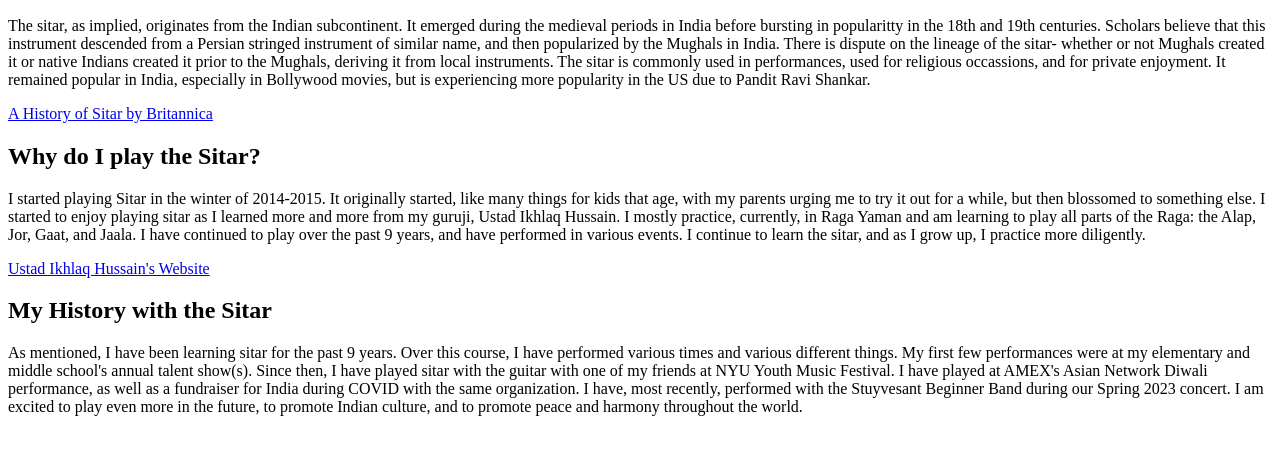
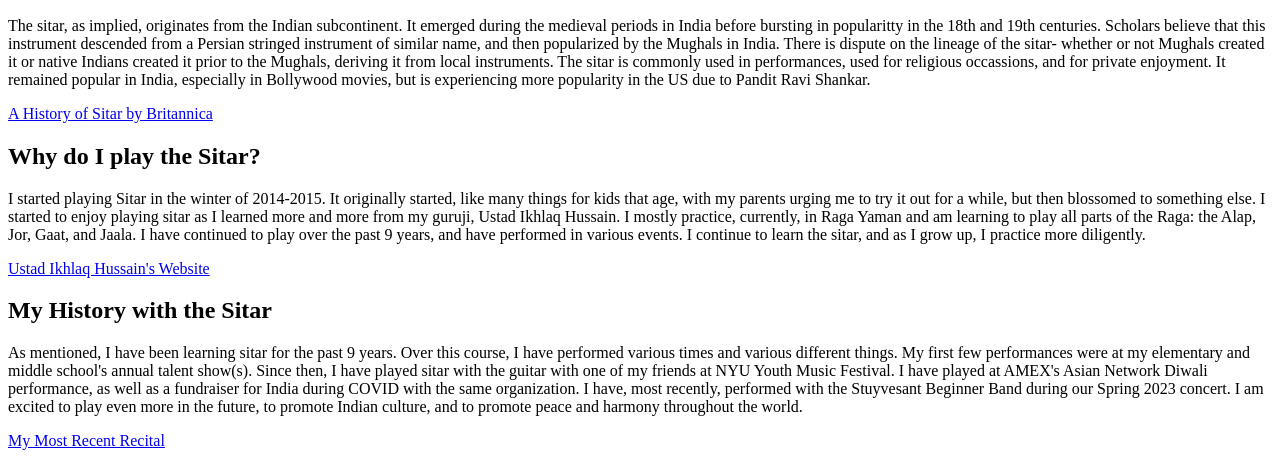
Before and after one commit to stuycs-gh-classrooms/10-web-AnimriD, a plain HTML site: page w05_subject.html in a window 1280 px wide. Shown: the part 488-946 px from the top of the page. Before the commit the page ends 920 px from the top, so only its background shows below. Drawn offline with Linux system fonts and the light colour scheme.

Commit message:
Updated 2/11 at home

```diff
--- a/w05_subject.html
+++ b/w05_subject.html
@@ -24,5 +24,5 @@
 
 <h2> My History with the Sitar</h2>
 <p> As mentioned, I have been learning sitar for the past 9 years. Over this course, I have performed various times and various different things. My first few performances were at my elementary and middle school's annual talent show(s). Since then, I have played sitar with the guitar with one of my friends at NYU Youth Music Festival. I have played at AMEX's Asian Network Diwali performance, as well as a fundraiser for India during COVID with the same organization. I have, most recently, performed with the Stuyvesant Beginner Band during our Spring 2023 concert. I am excited to play even more in the future, to promote Indian culture, and to promote peace and harmony throughout the world. </p>
-
+<a href="https://www.howlarts.org/event/stuyvesant-high-school-benefit-for-unicef/"> My Most Recent Recital</a>
 </body>
```
